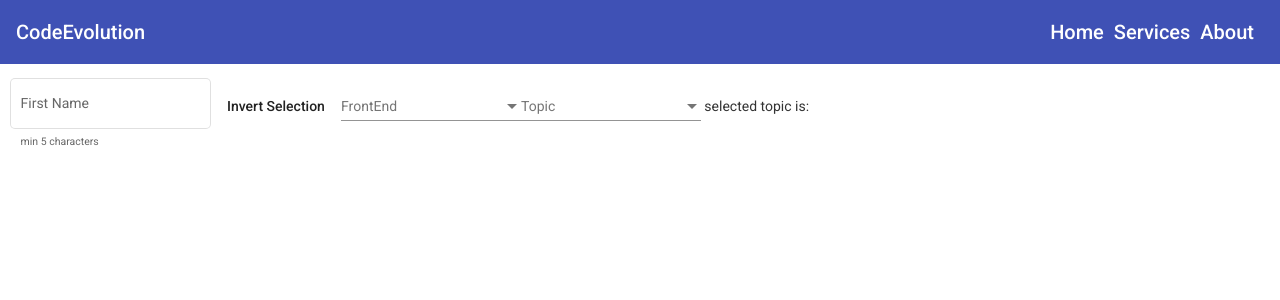
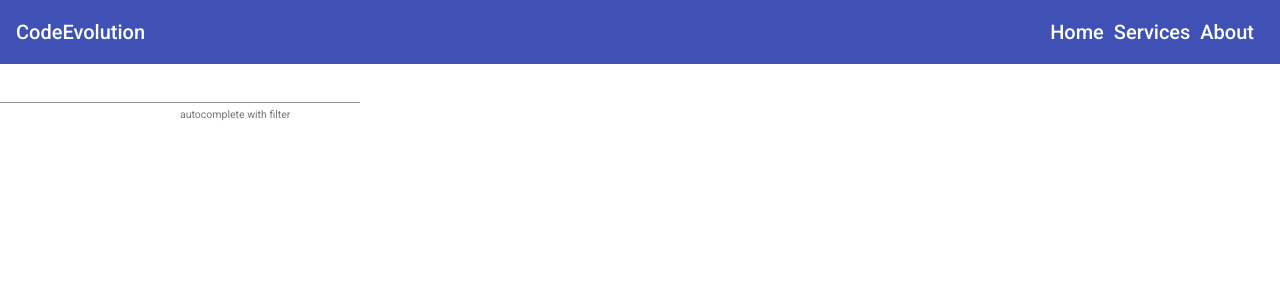
Before and after one commit to shivrajpro/angular-practice, an Angular app: page / in a window 1280 px wide. Shown: the top 300 px of the page. Built offline with nearby package versions, Linux system fonts and the light colour scheme.

Commit message:
autocomplete and tooltip

```diff
--- a/src/app/app.component.html
+++ b/src/app/app.component.html
@@ -316,3 +316,34 @@
   </mat-form-field>
   selected topic is:{{selectedValue}}
 </div>
+
+<!-- tooltip -->
+<div *ngIf="showElements.tooltip" >
+  <button mat-raised-button matTooltip="Welcome to CodeEvolution"
+  matTooltipPosition="below"
+  matTooltipShowDelay="1500"
+  matTooltipHideDelay="1000"
+  >hello</button>
+</div>
+
+<!-- autocomplete -->
+<div *ngIf="showElements.autocomplete">
+  <mat-form-field>
+    <input type="text" matInput [matAutocomplete]="auto" />
+    <mat-autocomplete #auto="matAutocomplete" [displayWith]="displayFn" >
+      <mat-option *ngFor="let skill of uiSkills" [value]="skill" >
+        {{skill.name}}
+      </mat-option>
+    </mat-autocomplete>
+  </mat-form-field>
+
+  <mat-form-field>
+    <input type="text" matInput [matAutocomplete]="autoNames" [formControl]="uiSkillFormCtrl" />
+    <mat-hint>autocomplete with filter</mat-hint>
+    <mat-autocomplete #autoNames="matAutocomplete" >
+      <mat-option *ngFor="let skill of filteredUISkills | async" [value]="skill" >
+        {{skill}}
+      </mat-option>
+    </mat-autocomplete>
+  </mat-form-field>
+</div>
--- a/src/app/app.component.ts
+++ b/src/app/app.component.ts
@@ -1,58 +1,89 @@
 import { Component, OnInit } from '@angular/core';
+import { FormControl } from '@angular/forms';
+import { Observable } from "rxjs";
+import { map, startWith } from "rxjs/operators";
 
 @Component({
   selector: 'app-root',
   templateUrl: './app.component.html',
   styleUrls: ['./app.component.scss']
 })
-export class AppComponent implements OnInit{
+export class AppComponent implements OnInit {
   title: string = 'Angular Material';
 
-  allUISkills = ["angular","react","vue"];
+  filteredUISkills: Observable<string[]>;
+  uiSkillFormCtrl = new FormControl();
+
+  uiSkillNames = ["Angular", "Angular Material", "React", "React Native", "Vue"];
+  uiSkills = [
+    { 'name': 'Angular' },
+    { 'name': 'Angular Material' },
+    { 'name': 'React' },
+    { 'name': 'Vue' }
+  ];
+
+  allUISkills = ["angular", "react", "vue"];
   selectedUISkills = [];
   sideNavOpened = false;
 
   showElements = {
-    "typography":false,
-    "buttons":false,
-    "buttonToggle":false,
-    "icons":false,
-    "badges":false,
-    "spinner":false,
-    "toolbar":true,
-    "sidenav":false,
-    "menu":false,
-    "gridList":false,
-    "expansion":false,
-    "card":false,
-    "tabs":false,
-    "stepper":false,
-    "formField":true
+    "typography": false,
+    "buttons": false,
+    "buttonToggle": false,
+    "icons": false,
+    "badges": false,
+    "spinner": false,
+    "toolbar": true,
+    "sidenav": false,
+    "menu": false,
+    "gridList": false,
+    "expansion": false,
+    "card": false,
+    "tabs": false,
+    "stepper": false,
+    "formField": false,
+    "tooltip": false,
+    "autocomplete": true
   }
 
-  constructor(){}
+  constructor() { }
 
-  ngOnInit(){
+  ngOnInit() {
+    this.filteredUISkills = this.uiSkillFormCtrl.valueChanges.pipe(
+      startWith(''),
+      map(value=>this._filterUISkills(value))
+    )
   }
 
-  log(state){
-    console.log('>> ',state);
+  private _filterUISkills(inputSkill:string):string[]{
+    inputSkill = inputSkill.toLocaleLowerCase();
+    console.log('>> inputSkill',inputSkill);
+
+    return this.uiSkillNames.filter(skill=>skill.toLocaleLowerCase().includes(inputSkill));
   }
 
-  uiSelectionChanged(selectedValues){
-    console.log('>> ',selectedValues);
+  displayFn(subject) {
+    return subject ? subject.name : undefined;
+  }
+
+  log(state) {
+    console.log('>> ', state);
+  }
+
+  uiSelectionChanged(selectedValues) {
+    console.log('>> ', selectedValues);
 
   }
 
-  invertUISkills(){
+  invertUISkills() {
     const newSelectedSkills = [];
 
     for (const skill of this.allUISkills) {
-      if(this.selectedUISkills.indexOf(skill) === -1)
+      if (this.selectedUISkills.indexOf(skill) === -1)
         newSelectedSkills.push(skill);
     }
 
     this.selectedUISkills = newSelectedSkills.slice();
-    console.log('>>selectedUISkills',this.selectedUISkills);
+    console.log('>>selectedUISkills', this.selectedUISkills);
   }
 }
--- a/src/app/app.module.ts
+++ b/src/app/app.module.ts
@@ -5,6 +5,7 @@ import { BrowserAnimationsModule } from '@angular/platform-browser/animations';
 import { AppRoutingModule } from './app-routing.module';
 import { MaterialModule } from "./material/material.module";
 import { AppComponent } from './app.component';
+import { ReactiveFormsModule } from "@angular/forms";
 
 
 @NgModule({
@@ -14,7 +15,8 @@ import { AppComponent } from './app.component';
     BrowserAnimationsModule,
     AppRoutingModule,
     HttpClientModule,
-    MaterialModule
+    MaterialModule,
+    ReactiveFormsModule
   ],
   bootstrap: [AppComponent],
   providers: []
--- a/src/app/material/material.module.ts
+++ b/src/app/material/material.module.ts
@@ -15,8 +15,12 @@ import { MatStepperModule } from "@angular/material/stepper";
 import { MatFormFieldModule } from "@angular/material/form-field";
 import { MatInputModule } from "@angular/material/input";
 import { MatSelectModule } from "@angular/material/select";
+import { MatTooltipModule } from "@angular/material/tooltip";
+import { MatAutocompleteModule } from "@angular/material/autocomplete";
 
 const MaterialComponents = [
+  MatAutocompleteModule,
+  MatTooltipModule,
   MatSelectModule,
   MatFormFieldModule,
   MatInputModule,
```
